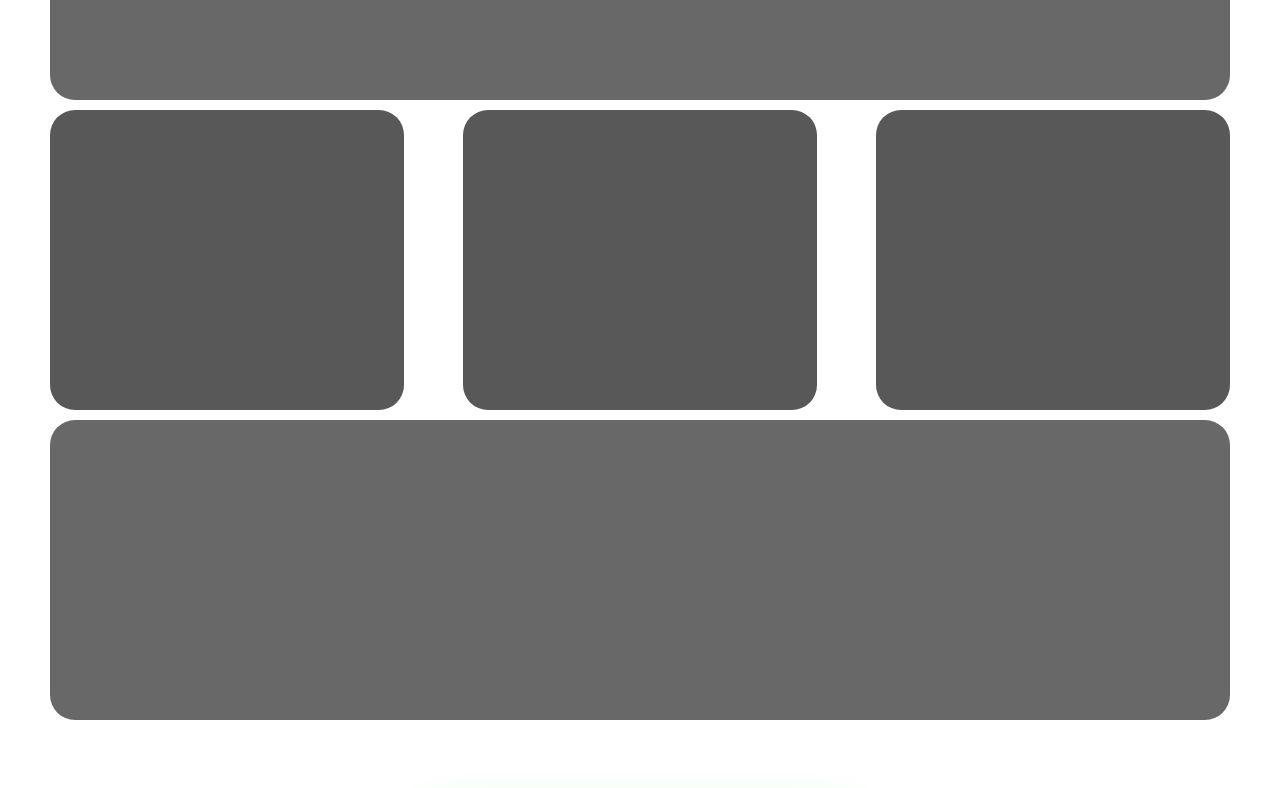
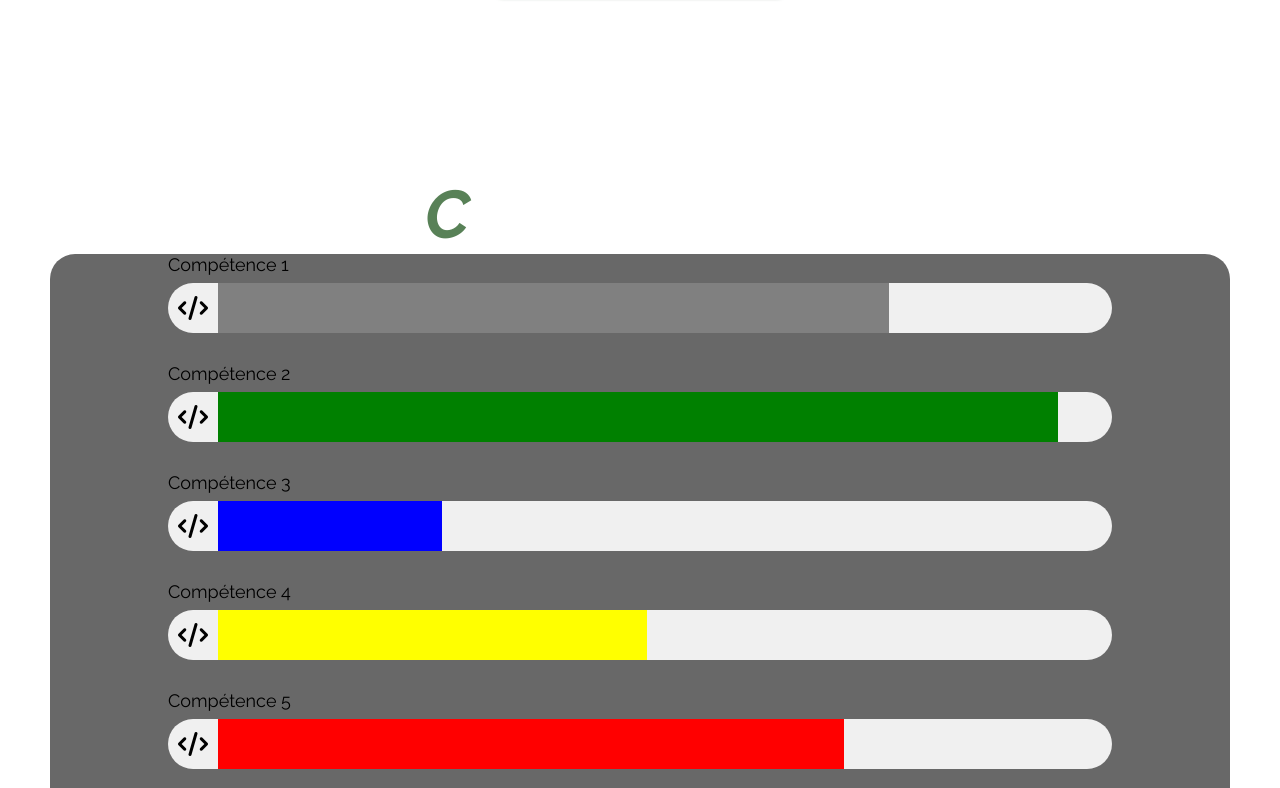
Before and after one commit to Tanguy1213/portfolio-tanguy, a React (Create React App) app: page / in a window 1280 px wide. Shown: the part 1152-1940 px from the top of the page. Built offline with nearby package versions, Linux system fonts and the light colour scheme.

Commit message:
ajout du content compétence et création du composant barre

```diff
--- a/src/components/BtnDownload/BtnDownload.scss
+++ b/src/components/BtnDownload/BtnDownload.scss
@@ -12,7 +12,7 @@
   background: black;
   border-radius: var(--border-width);
   text-decoration: none;
-  margin-top: 30px;
+  margin-top: 100px;
   &:active {
     scale: 0.95;
   }
--- /dev/null
+++ b/src/components/CompBar/CompBar.jsx
@@ -0,0 +1,23 @@
+import React from 'react';
+import "./CompBar.scss";
+const CompetenceBar = ({ titre, icone, pourcentage, couleur }) => {
+
+    const fillStyle = {
+      width: `${pourcentage}%`,
+      backgroundColor: couleur
+    };
+
+    return (
+      <div className="competence-bar">
+        <div className="competence-title">{titre}</div>
+        <div className="competence-container">
+          <div className="competence-icon">{icone}</div>
+          <div className="competence-progress">
+            <div className="competence-fill" style={fillStyle}></div>
+          </div>
+        </div>
+      </div>
+    );
+  };
+
+  export default CompetenceBar;
--- /dev/null
+++ b/src/components/CompBar/CompBar.scss
@@ -0,0 +1,65 @@
+/* Styles pour CompetenceBar */
+.competence-bar {
+    text-align: center;
+    margin-bottom: 20px;
+    width: 80%;
+  }
+
+  .competence-title {
+    font-size: 18px;
+    margin-bottom: 8px;
+    text-align: start;
+  }
+
+  .competence-container {
+    display: flex;
+    align-items: center;
+    height: 50px;
+    background-color: #f0f0f0;
+    border-radius: 25px;
+    overflow: hidden;
+  }
+
+  .competence-icon {
+    padding: 10px;
+    font-size: 24px;
+  }
+
+  .competence-progress {
+    flex-grow: 1;
+    height: 100%;
+    position: relative;
+    overflow: hidden;
+  }
+
+  .competence-background {
+    width: 100%;
+    height: 100%;
+    position: absolute;
+    top: 0;
+    left: 0;
+    background-color: #ccc; /* Couleur de la barre de fond */
+    z-index: 1;
+  }
+
+  .competence-fill {
+    height: 100%;
+    position: absolute;
+    top: 0;
+    left: 0;
+    transition: width 1s ease-in-out;
+    z-index: 2;
+  }
+
+
+  /* Pourcentage de remplissage en animation */
+  @keyframes fill-animation {
+    0% {
+      width: 0;
+    }
+  }
+
+  /* Exemple d'animation de remplissage */
+  .competence-fill.animated {
+    animation: fill-animation 2s ease-in-out;
+  }
--- a/src/pages/Home/Home.jsx
+++ b/src/pages/Home/Home.jsx
@@ -7,6 +7,7 @@ import BtnDownload from "../../components/BtnDownload/BtnDownload";
 import Particles from "../../components/Particles";
 import { useTypewriter, Cursor } from "react-simple-typewriter";
 import Loader from "../../components/Loader/Loader";
+import CompBar from "../../components/CompBar/CompBar";
 
 function Home() {
   const [isFlipped, setIsFlipped] = useState(false);
@@ -100,14 +101,42 @@ function Home() {
               }
             />
           </section>
-          <section className="content-container">
-            <div className="content1"></div>
-            <div className="content-wrapper1">
-              <div className="content2"></div>
-              <div className="content3"></div>
-              <div className="content4"></div>
-            </div>
-            <div className="content1"></div>
+          <div className="titre-section">
+            <h2>&#60;</h2>
+            <h2 className="color-first-letter">Compétences</h2>
+            <h2>&#62;</h2>
+          </div>
+          <section className="competences-container">
+            <CompBar
+              titre="Compétence 1"
+              icone={<i className="fa fa-code"></i>}
+              pourcentage={75}
+              couleur="grey"
+            />
+            <CompBar
+              titre="Compétence 2"
+              icone={<i className="fa fa-code"></i>}
+              pourcentage={94}
+              couleur="green"
+            />
+            <CompBar
+              titre="Compétence 3"
+              icone={<i className="fa fa-code"></i>}
+              pourcentage={25}
+              couleur="blue"
+            />
+            <CompBar
+              titre="Compétence 4"
+              icone={<i className="fa fa-code"></i>}
+              pourcentage={48}
+              couleur="yellow"
+            />
+            <CompBar
+              titre="Compétence 5"
+              icone={<i className="fa fa-code"></i>}
+              pourcentage={70}
+              couleur="red"
+            />
           </section>
         </div>
         <a
--- a/src/pages/Home/Home.scss
+++ b/src/pages/Home/Home.scss
@@ -3,9 +3,9 @@
 
 main {
   padding-top: $header-size;
-  @media screen and (max-width: 768px){
-padding-top:50px;
-}
+  @media screen and (max-width: 768px) {
+    padding-top: 50px;
+  }
   .navigationAnchor {
     position: fixed;
     right: 15px;
@@ -16,10 +16,9 @@ padding-top:50px;
     &:hover {
       text-decoration: underline;
     }
-
   }
 }
-.layout{
+.layout {
   max-width: 1350px;
   margin: auto;
   padding: 0px 50px 0px 50px;
@@ -28,45 +27,45 @@ padding-top:50px;
   display: flex;
   flex-direction: column;
   align-items: center;
-  padding-top: 40px;
+  margin-top: 200px;
   position: relative;
-  margin-bottom: 30px;
-  .profile-section{
+  margin-bottom: 180px;
+  .profile-section {
     width: 100%;
     display: flex;
     justify-content: space-between;
     align-items: center;
-    .profile-section-text{
+    .profile-section-text {
       width: 45%;
       font-style: italic;
       @media screen and (max-width: 760px) {
         width: 80%;
       }
-      .typedTitle{
+      .typedTitle {
         color: white;
         font-size: 40px;
         @media screen and (max-width: 760px) {
-          font-size: calc(60px*0.7);
+          font-size: calc(60px * 0.7);
         }
         @media screen and (max-width: 425px) {
-          font-size: calc(60px*0.5);
+          font-size: calc(60px * 0.5);
         }
       }
     }
   }
 }
-.paragraphTyped{
+.paragraphTyped {
   font-size: 40px;
   color: white;
   @media screen and (max-width: 760px) {
     min-height: 181px;
-    font-size: calc(50px*0.7);
+    font-size: calc(50px * 0.7);
   }
   @media screen and (max-width: 425px) {
-    font-size: calc(60px*0.4);
+    font-size: calc(60px * 0.4);
     min-height: 101px;
   }
-  .typedText{
+  .typedText {
     color: rgba(43, 136, 36, 0.944);
   }
 }
@@ -102,44 +101,35 @@ padding-top:50px;
     max-width: 50%;
     text-align: center;
   }
-  p{
+  p {
     text-align: center;
     font-size: 18px;
     max-width: 684px;
   }
 }
-
-.content-container {
-  height: fit-content;
-
+.titre-section{
+  color: white;
+  width: 100%;
+  font-size: 45px;
+  display :flex;
+  justify-content: center;
+  font-style: italic;
+}
+.color-first-letter{
+  &::first-letter {
+    color: $light-green-color;
+  }
+}
+.competences-container {
   display: flex;
   align-items: center;
   flex-direction: column;
   margin: auto;
   gap: 10px;
-
-  .content1 {
-    width: 100%;
-    height: 300px;
-    background-color: rgb(88, 88, 88, 0.9);
-    border-radius: 25px;
-  }
-  .content-wrapper1 {
-    width: 100%;
-    display: flex;
-    flex-direction: row;
-    flex-wrap: nowrap;
-    justify-content: space-between;
-
-    .content2,
-    .content3,
-    .content4 {
-      width: 30%;
-      height: 300px;
-      background-color: rgb(88, 88, 88);
-      border-radius: 25px;
-    }
-  }
+  width: 100%;
+  height: 800px;
+  background-color: rgb(88, 88, 88, 0.9);
+  border-radius: 25px;
 }
 
 .welcome-container,
@@ -147,19 +137,20 @@ padding-top:50px;
 .content-container,
 header,
 .navigationAnchor,
-footer{
+footer {
   @include fade-in(2.5s);
 }
 
-@media screen and (max-width : 760px){
-  .layout{
+@media screen and (max-width: 760px) {
+  .layout {
     padding: 0px 25px 0px 25px;
   }
   .intro-container {
-    .profile-section-text{
+    margin-bottom: 100px;
+    .profile-section-text {
       width: 80%;
     }
-    h3{
+    h3 {
       font-size: 45px;
       text-align: center;
     }
@@ -167,7 +158,7 @@ footer{
       margin-top: 20px;
       text-align: center;
     }
-    .profile-section{
+    .profile-section {
       flex-direction: column;
     }
   }
@@ -177,18 +168,19 @@ footer{
     width: 280px;
     cursor: pointer;
   }
-  main{
-  .navigationAnchor{
-    display: none;
-  }}
+  main {
+    .navigationAnchor {
+      display: none;
+    }
+  }
 }
-@media screen and (max-width : 425px){
-  .welcome-container{
+@media screen and (max-width: 425px) {
+  .welcome-container {
     padding: 2rem 3rem;
-    h3{
+    h3 {
       font-size: 16.8px;
     }
-    p{
+    p {
       font-size: 16px;
     }
   }
--- a/src/variables.scss
+++ b/src/variables.scss
@@ -5,4 +5,4 @@ $dark-green-color: #3a5a40;
 $darken-green-color: #344e41;
 
 
-$header-size:80px;
+$header-size:75px;
```
